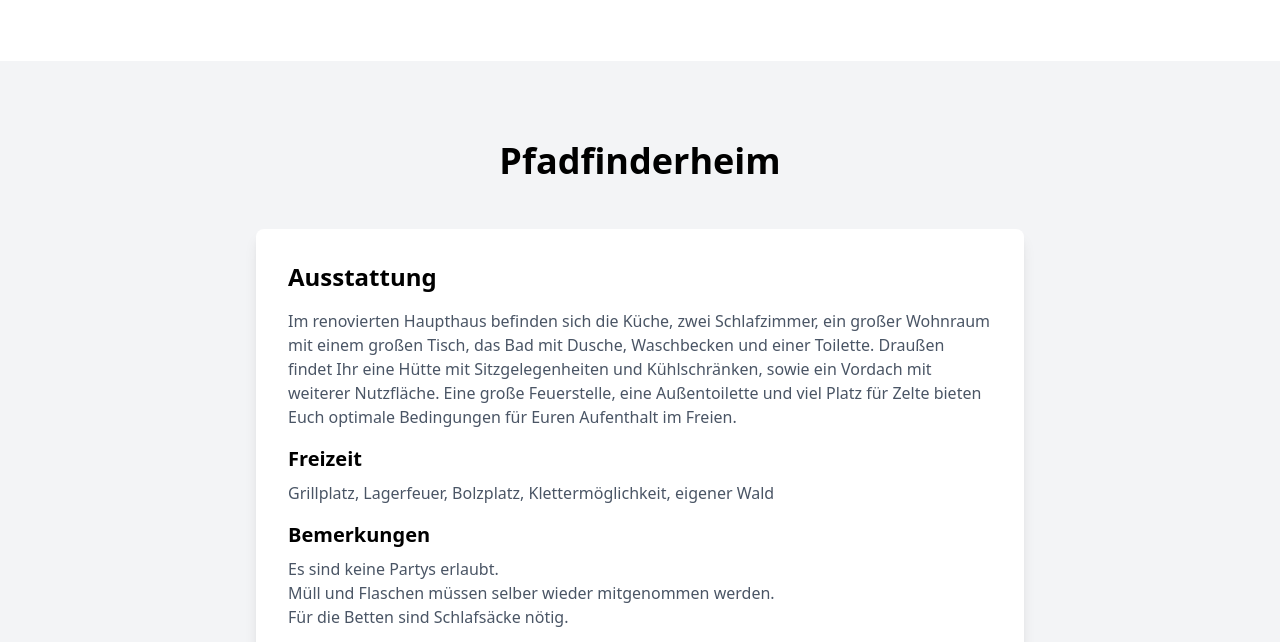
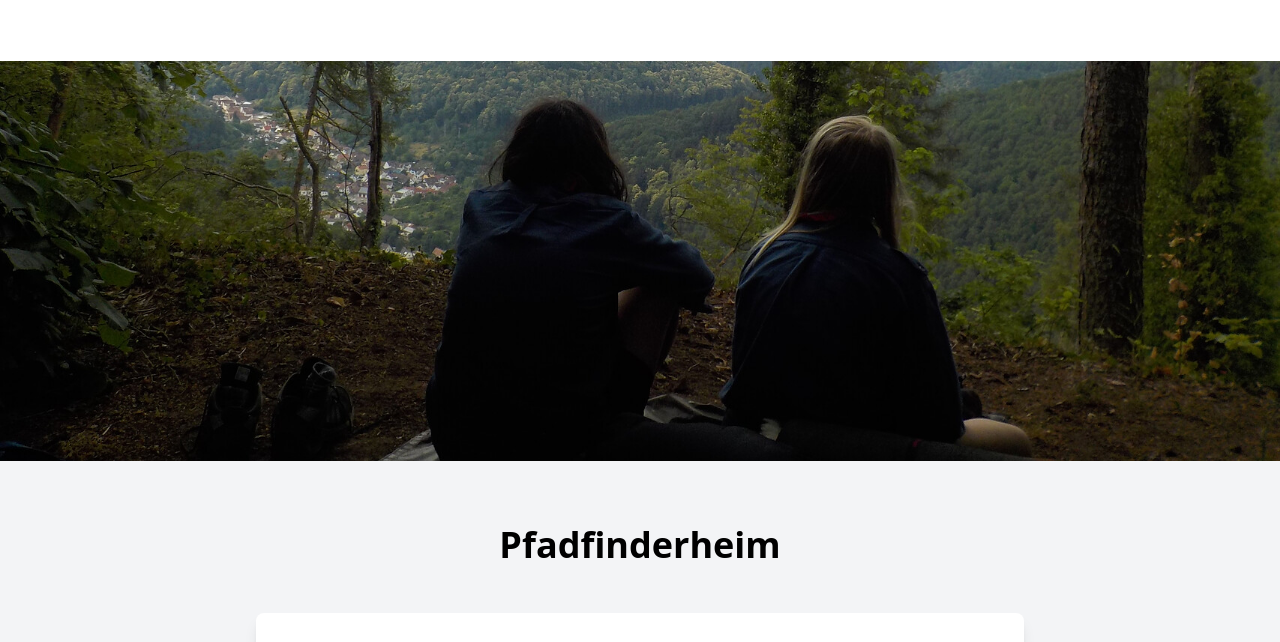
Before and after one commit to RonniSchmittner/Pfadfinder-Website, a plain HTML site: page index.html in a window 1280 px wide. Shown: the part 2451-3093 px from the top of the page. Drawn offline with Linux system fonts and the light colour scheme.

Commit message:
paralax images between sections

```diff
--- a/index.html
+++ b/index.html
@@ -150,8 +150,13 @@
         </div>
     </section>
 
+    <!-- Parallax Image 1 -->
+    <div class="parallax-container">
+        <div class="parallax-bg" style="background-image: url('img/foto1.jpg');"></div>
+    </div>
+
     <!-- Pfadfinderheim Section -->
-    <section id="heim" class="py-12 md:py-20 bg-gray-100">
+    <section id="heim" class="py-16 bg-gray-100">
         <div class="container mx-auto px-4">
             <h2 class="text-3xl md:text-4xl font-bold text-center mb-8 md:mb-12">Pfadfinderheim</h2>
             <div class="max-w-3xl mx-auto bg-white p-6 md:p-8 rounded-lg shadow-lg">
@@ -167,8 +172,13 @@
         </div>
     </section>
 
+    <!-- Parallax Image 2 -->
+    <div class="parallax-container">
+        <div class="parallax-bg" style="background-image: url('img/foto2.jpg');"></div>
+    </div>
+
     <!-- Förderverein Section -->
-    <section id="foerderverein" class="py-12 md:py-20">
+    <section id="foerderverein" class="py-16 bg-white">
         <div class="container mx-auto px-4">
             <h2 class="text-3xl md:text-4xl font-bold text-center mb-8 md:mb-12">Förderverein</h2>
             <div class="max-w-3xl mx-auto bg-white p-6 md:p-8 rounded-lg shadow-lg">
@@ -213,8 +223,13 @@
         </div>
     </section>
 
+    <!-- Parallax Image 3 -->
+    <div class="parallax-container">
+        <div class="parallax-bg" style="background-image: url('img/foto3.jpg');"></div>
+    </div>
+
     <!-- Kontakt Section -->
-    <section id="kontakt" class="py-12 md:py-20">
+    <section id="kontakt" class="py-16 bg-gray-100">
         <div class="container mx-auto px-4">
             <h2 class="text-3xl md:text-4xl font-bold text-center mb-8 md:mb-12">Kontakt</h2>
             <div class="max-w-3xl mx-auto bg-white p-6 md:p-8 rounded-lg shadow-lg text-center">
@@ -339,6 +354,27 @@
                 }
             });
         });
+
+        // Parallax effect
+        document.addEventListener('scroll', function() {
+            const parallaxBgs = document.querySelectorAll('.parallax-bg');
+            parallaxBgs.forEach(bg => {
+                const container = bg.parentElement;
+                const rect = container.getBoundingClientRect();
+                const scrollTop = window.pageYOffset || document.documentElement.scrollTop;
+
+                // Calculate how far the container is from the top of the viewport
+                const containerTop = rect.top + scrollTop;
+                const containerBottom = containerTop + rect.height;
+
+                // Only apply effect when container is in or near viewport
+                if (containerBottom > scrollTop && containerTop < scrollTop + window.innerHeight) {
+                    const speed = 0.2; // Reduced speed for smoother effect
+                    const yPos = (scrollTop - containerTop) * speed;
+                    bg.style.backgroundPosition = `center ${yPos}px`;
+                }
+            });
+        });
     </script>
 </body>
 </html>
--- a/styles.css
+++ b/styles.css
@@ -179,3 +179,32 @@ img[loading="lazy"] {
 img[loading="lazy"].loaded {
     opacity: 1;
 }
+
+/* Parallax Sections */
+.parallax-container {
+    position: relative;
+    height: 400px;
+    overflow: hidden;
+    background-color: #f3f4f6;
+}
+
+.parallax-bg {
+    position: absolute;
+    top: 0;
+    left: 0;
+    width: 100%;
+    height: 120%;
+    background-size: cover;
+    background-position: center;
+    background-repeat: no-repeat;
+    background-attachment: fixed;
+}
+
+@media (max-width: 768px) {
+    .parallax-container {
+        height: 300px;
+    }
+    .parallax-bg {
+        background-attachment: scroll;
+    }
+}
```
